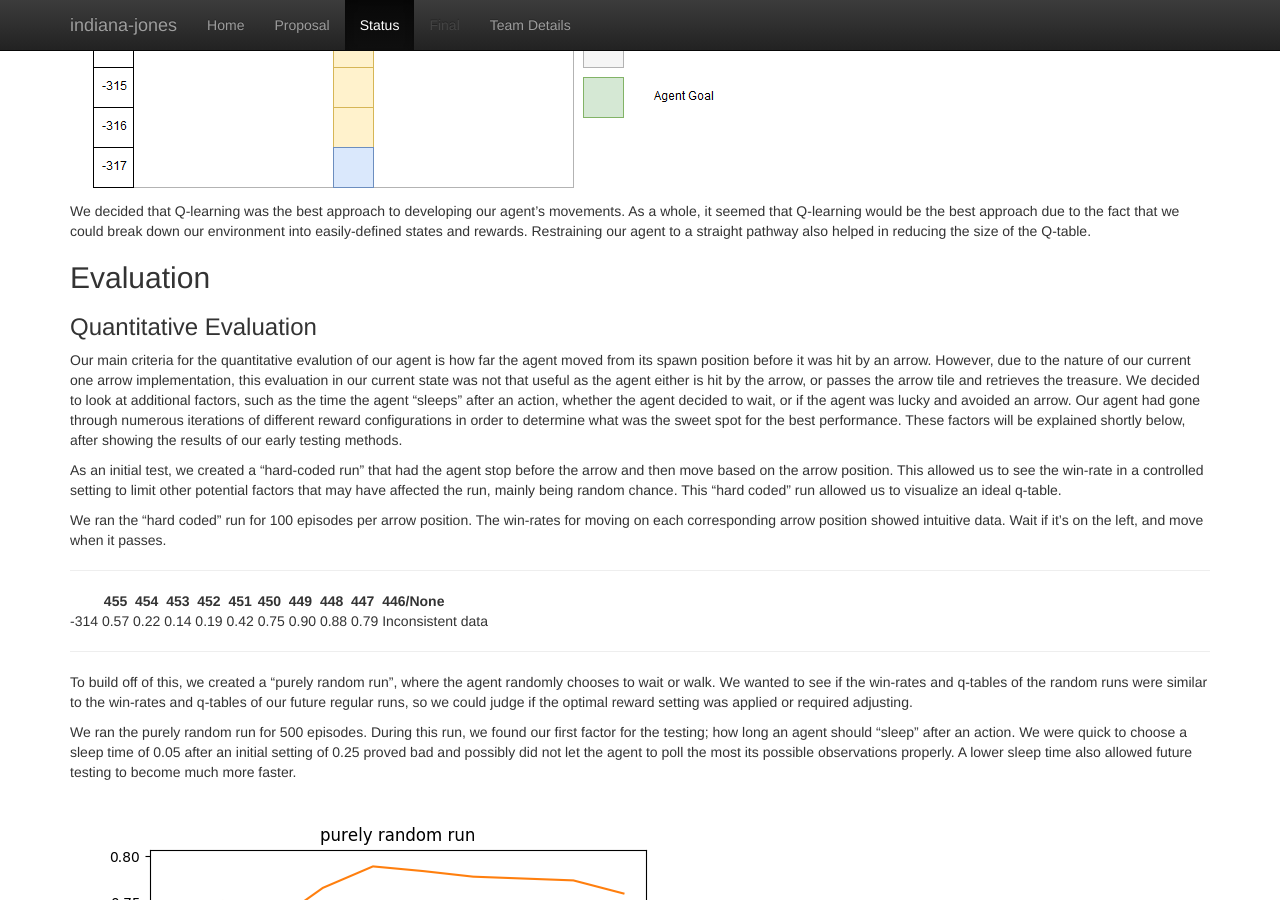
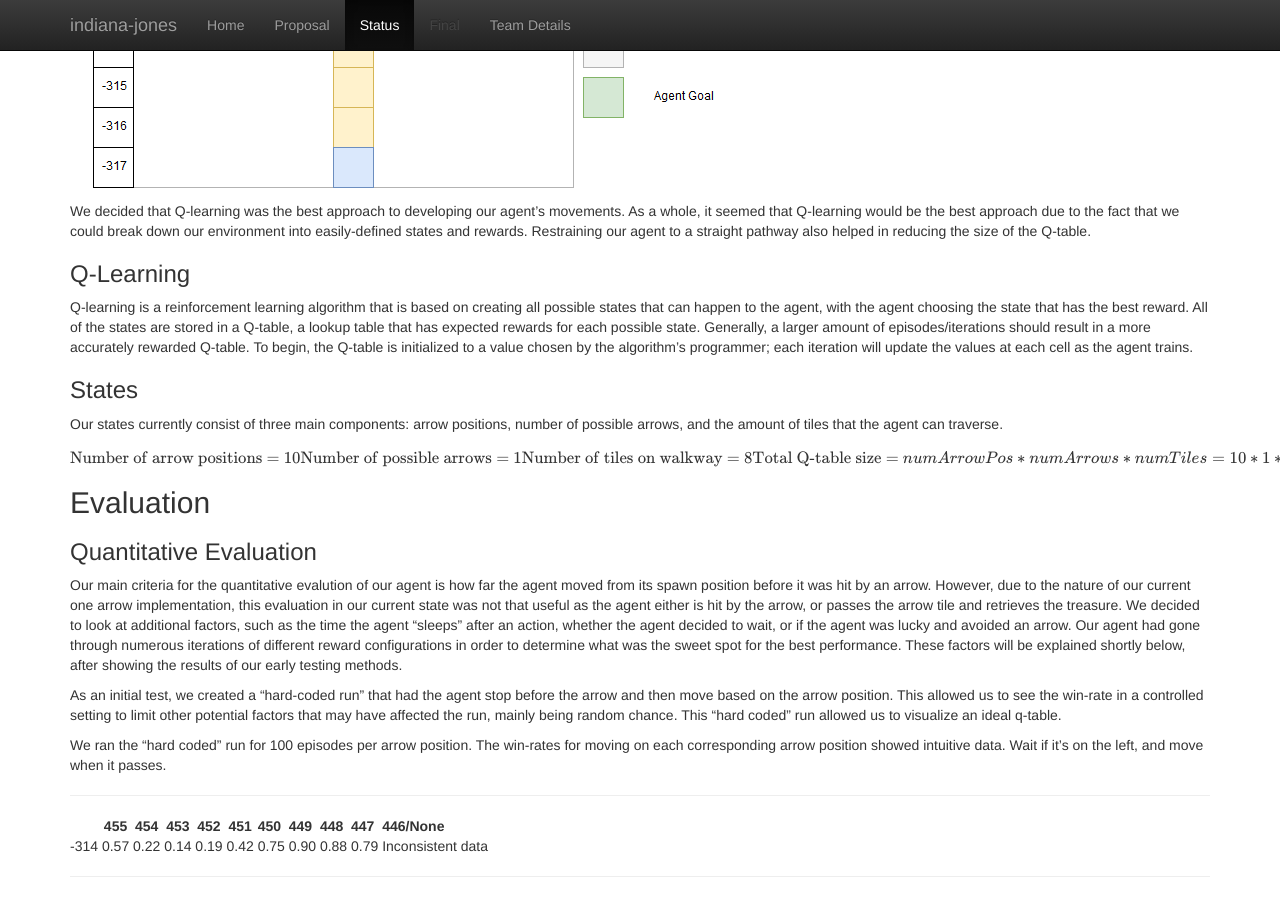
Before and after one commit to denn9s/indiana-jones, a Jekyll site: the page built from docs/status.md, in a window 1280 px wide and 900 px high, scrolled down 1118 px. Built offline with Jekyll 4.4.1, drawn with Linux system fonts in a browser that asks for light colours; formulas are drawn with MathJax 3.

Commit message:
Added description of Q-learning

```diff
--- a/docs/status.md
+++ b/docs/status.md
@@ -18,6 +18,19 @@ Our main approach to reaching our goal is to have our agent bounded by the sides
 ![](indianajones-overview.png)
 
 We decided that Q-learning was the best approach to developing our agent's movements. As a whole, it seemed that Q-learning would be the best approach due to the fact that we could break down our environment into easily-defined states and rewards. Restraining our agent to a straight pathway also helped in reducing the size of the Q-table.
+
+### Q-Learning
+Q-learning is a reinforcement learning algorithm that is based on creating all possible states that can happen to the agent, with the agent choosing the state that has the best reward. All of the states are stored in a Q-table, a lookup table that has expected rewards for each possible state. Generally, a larger amount of episodes/iterations should result in a more accurately rewarded Q-table. To begin, the Q-table is initialized to a value chosen by the algorithm's programmer; each iteration will update the values at each cell as the agent trains.
+
+### States
+Our states currently consist of three main components: arrow positions, number of possible arrows, and the amount of tiles that the agent can traverse.
+
+$$
+\text{Number of arrow positions = 10} \\
+\text{Number of possible arrows = 1} \\
+\text{Number of tiles on walkway = 8} \\
+\text{Total Q-table size = } numArrowPos * numArrows * numTiles = 10 * 1 * 8 = 80
+$$
 
 ## Evaluation
 
```
